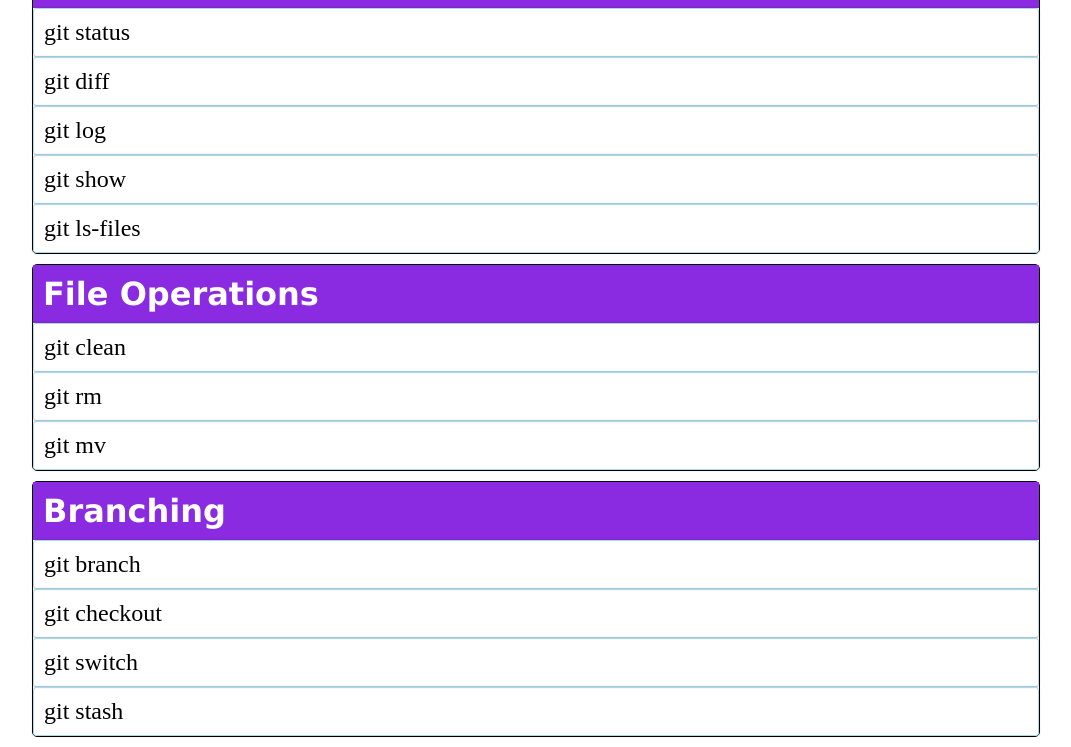
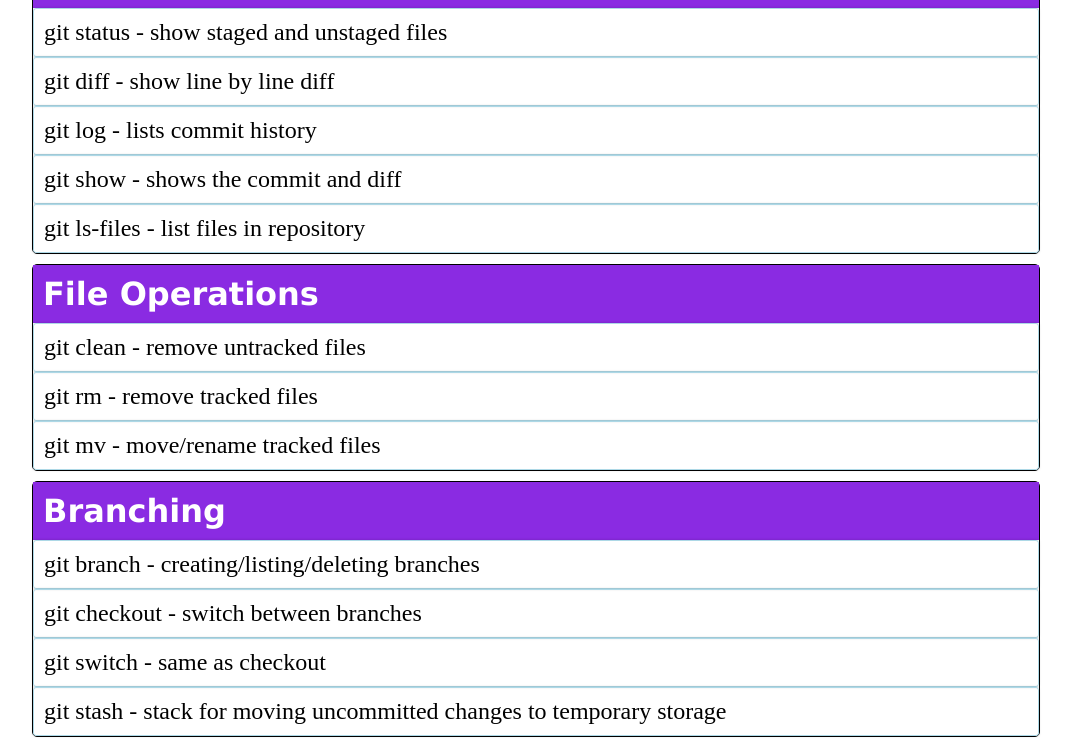
Before and after one commit to basarbk/git-playground, a plain HTML site: page index.html in a window 1280 px wide. Shown: the part 697-1444 px from the top of the page, without its empty margins (104-1175 px from the left). Drawn offline with Linux system fonts and the light colour scheme.

Commit message:
Command descriptions are added #3

```diff
--- a/index.html
+++ b/index.html
@@ -25,24 +25,24 @@
       </div>
       <div class="group">
         <div class="header">Inspect & History</div>
-        <div class="command">git status</div>
-        <div class="command">git diff</div>
-        <div class="command">git log</div>
-        <div class="command">git show</div>
-        <div class="command">git ls-files</div>
+        <div class="command">git status - show staged and unstaged files</div>
+        <div class="command">git diff - show line by line diff</div>
+        <div class="command">git log - lists commit history</div>
+        <div class="command">git show - shows the commit and diff</div>
+        <div class="command">git ls-files - list files in repository</div>
       </div>
       <div class="group">
         <div class="header">File Operations</div>
-        <div class="command">git clean</div>
-        <div class="command">git rm</div>
-        <div class="command">git mv</div>
+        <div class="command">git clean - remove untracked files</div>
+        <div class="command">git rm - remove tracked files</div>
+        <div class="command">git mv - move/rename tracked files</div>
       </div>
       <div class="group">
         <div class="header">Branching</div>
-        <div class="command">git branch</div>
-        <div class="command">git checkout</div>
-        <div class="command">git switch</div>
-        <div class="command">git stash</div>
+        <div class="command">git branch - creating/listing/deleting branches</div>
+        <div class="command">git checkout - switch between branches</div>
+        <div class="command">git switch - same as checkout</div>
+        <div class="command">git stash - stack for moving uncommitted changes to temporary storage</div>
       </div>
     </div>
     <script src="https://cdnjs.cloudflare.com/ajax/libs/FileSaver.js/2.0.0/FileSaver.min.js" integrity="sha512-csNcFYJniKjJxRWRV1R7fvnXrycHP6qDR21mgz1ZP55xY5d+aHLfo9/FcGDQLfn2IfngbAHd8LdfsagcCqgTcQ==" crossorigin="anonymous"></script>
```
